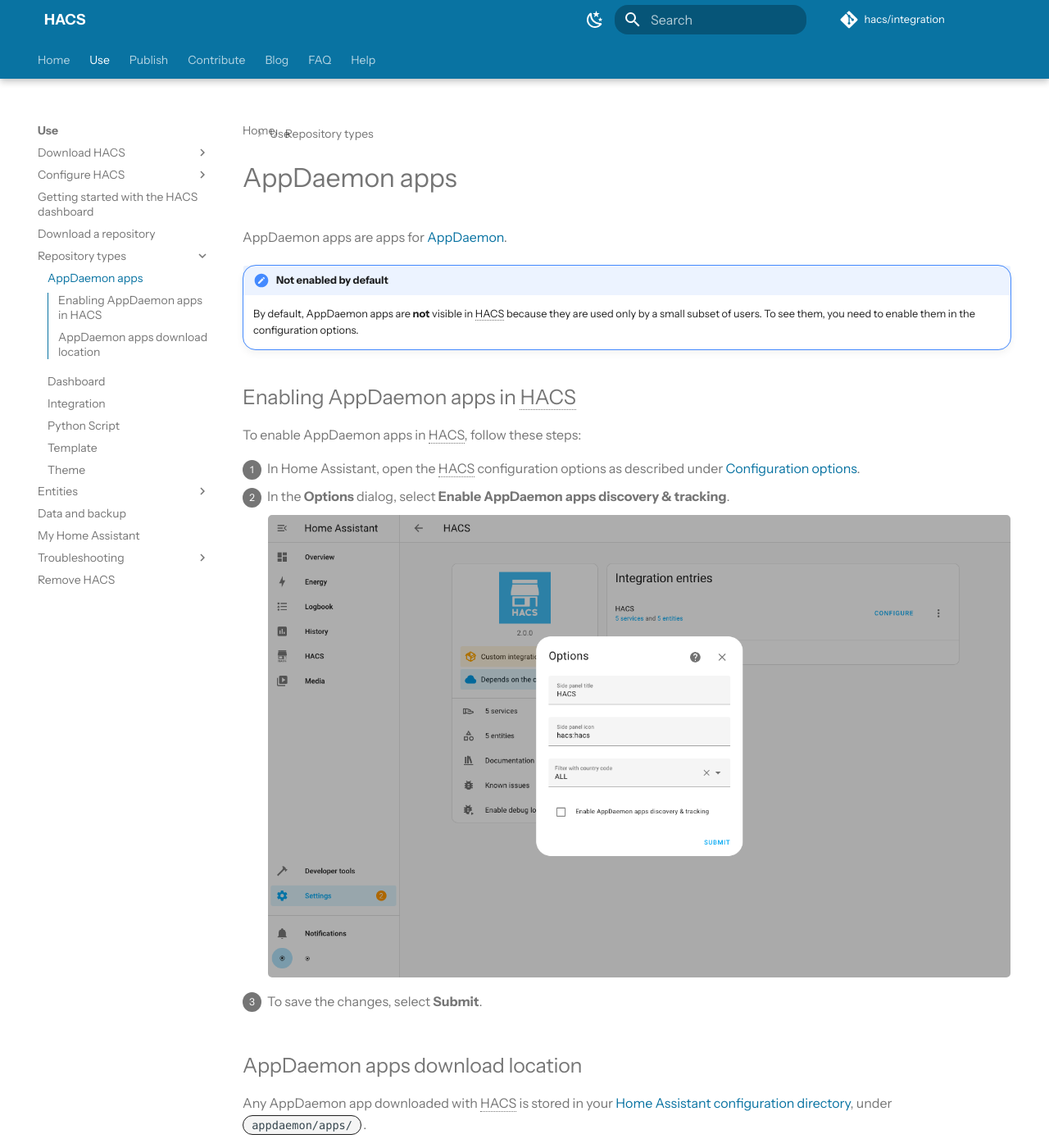
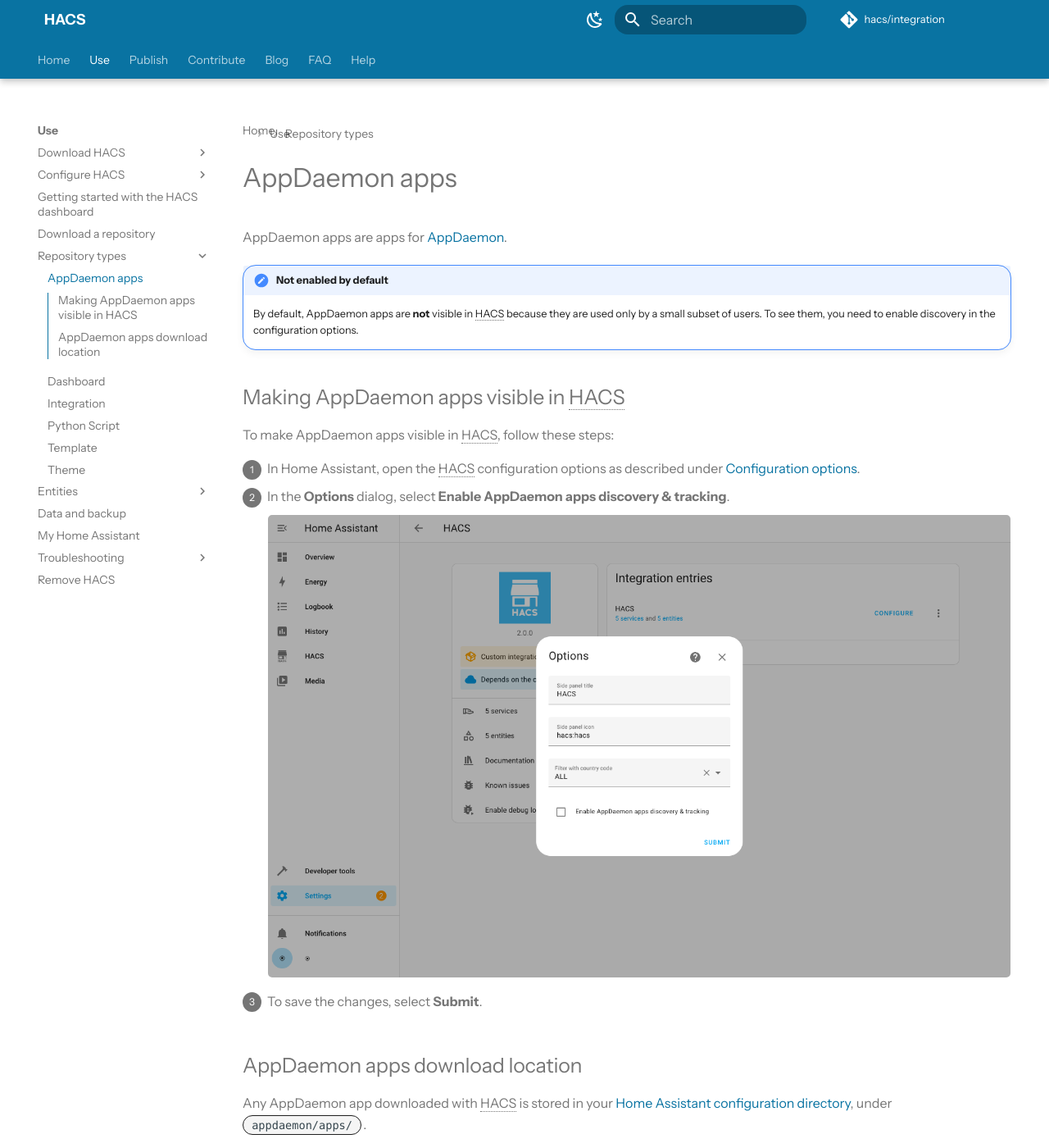
Before and after one commit to hacs/documentation, an MkDocs documentation site: the page built from source/docs/use/type/appdaemon.md, in a window 1280 px wide and 1400 px high. Shown: the whole window at 82% size. Built offline with MkDocs 1.6.1 and Material for MkDocs 9.7.7, drawn with Linux system fonts in a browser that asks for light colours; some web fonts are replaced; plug-ins that fetch from the network failed and are left out; comment, search, counter and statistics services are not loaded.

Commit message:
Appdeamon: rephrase

```diff
--- a/source/docs/use/type/appdaemon.md
+++ b/source/docs/use/type/appdaemon.md
@@ -5,12 +5,12 @@ title: AppDaemon apps
 AppDaemon apps are apps for [AppDaemon](https://appdaemon.readthedocs.io/en/stable/).
 
 !!! abscract "Not enabled by default"
-    By default, AppDaemon apps are **not** visible in HACS because they are used only by a small subset of users. To see them, you need to enable them in the configuration options.
+    By default, AppDaemon apps are **not** visible in HACS because they are used only by a small subset of users. To see them, you need to enable discovery in the configuration options.
 
 
-## Enabling AppDaemon apps in HACS
+## Making AppDaemon apps visible in HACS
 
-To enable AppDaemon apps in HACS, follow these steps:
+To make AppDaemon apps visible in HACS, follow these steps:
 
 1. In Home Assistant, open the HACS configuration options as described under [Configuration options](/docs/use/configuration/options.md).
 2. In the **Options** dialog, select **Enable AppDaemon apps discovery & tracking**.
```
Also changed, not shown: other parts of source/docs/use/type/appdaemon.md (+0 -4 lines).
